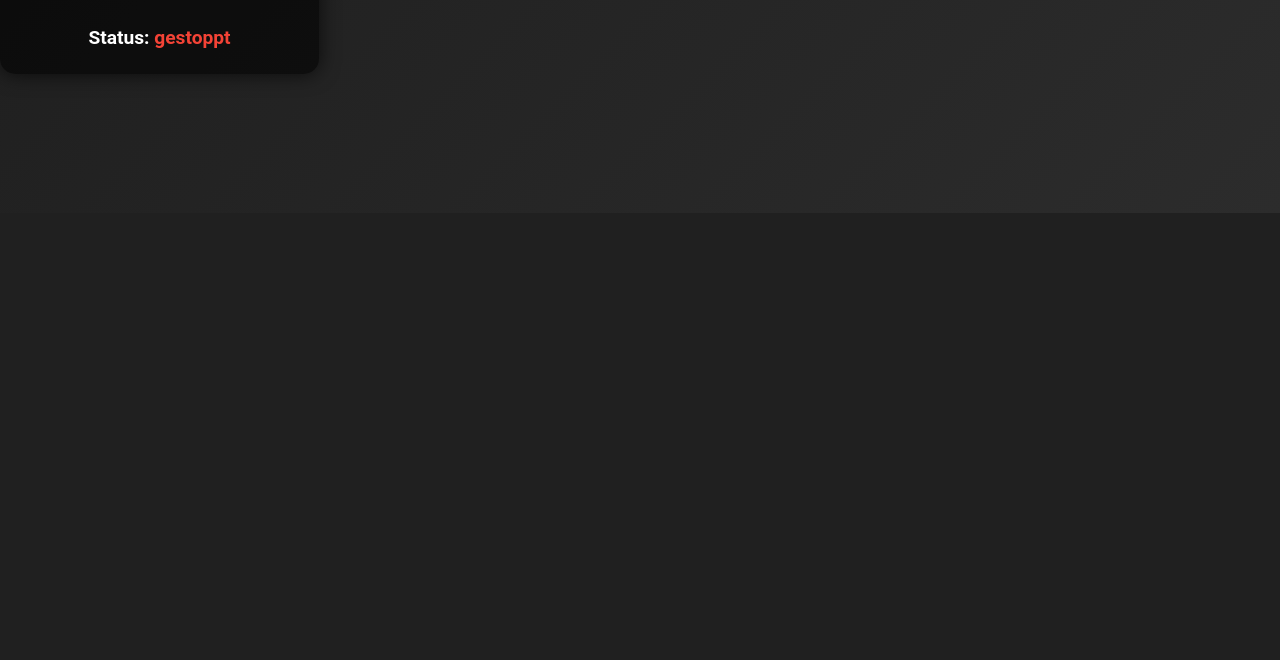
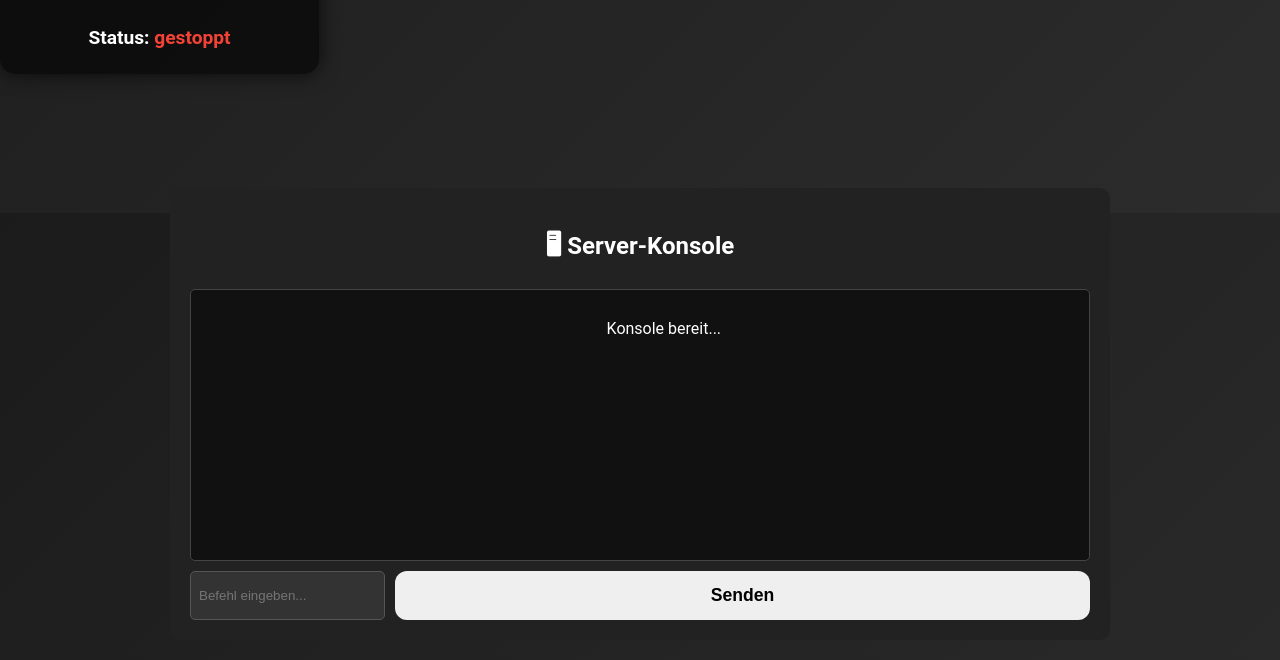
Before and after one commit to AUTLeon/Webpanel, a Flask app: page / in a window 1280 px wide. Shown: the part 587-1247 px from the top of the page. Before the commit the page ends 661 px from the top, so only its background shows below. Run offline with Flask 3, Linux system fonts and the light colour scheme.

Commit message:
added console (beta)

```diff
--- a/app.py
+++ b/app.py
@@ -48,7 +48,6 @@ def find_screens():
 
 
 def detect_server_screen():
-    """Gibt den wahrscheinlichsten Screen-Namen für den Minecraft-Server zurück (oder None)."""
     screens = find_screens()
     for s in screens:
         if s == PANEL_SCREEN_NAME:
@@ -64,31 +63,25 @@ def detect_server_screen():
 
 
 def is_server_running():
-    """
-    Prüft, ob der Minecraft-Server läuft.
-    Rückgabe: True = läuft, False = läuft nicht
-    """
-
-    # 1) Prüfe server.pid
+    # PID check
     if os.path.exists(SERVER_PID_FILE):
         try:
             with open(SERVER_PID_FILE, "r") as f:
                 pid = f.read().strip()
-            if pid and pid.isdigit():
+            if pid.isdigit():
                 res = run(f"ps -p {pid} -o comm=", wait=True)
                 if res.returncode == 0 and res.stdout.strip():
                     return True
         except Exception:
             pass
 
-    # 2) Prüfe alle laufenden Java-Prozesse auf bekannte Keywords
+    # Java process check
     res = run("pgrep -af java", wait=True)
-    java_processes = (res.stdout or "").splitlines()
-    for proc in java_processes:
+    for proc in (res.stdout or "").splitlines():
         if any(key in proc.lower() for key in ("fabric", "minecraft", "server", "paper")):
             return True
 
-    # 3) Prüfe Screens auf bekannte Keywords
+    # Screen check
     screens = find_screens()
     for s in screens:
         if s != PANEL_SCREEN_NAME and any(kw in s.lower() for kw in LIKELY_SERVER_KEYWORDS):
@@ -155,30 +148,57 @@ def screens():
 
 @app.route("/logs")
 def logs():
-    """
-    /logs?lines=200
-    Liefert die letzten N Zeilen der server.log (falls vorhanden).
-    """
     n = request.args.get("lines", "200")
     try:
         n_int = int(n)
     except ValueError:
         n_int = 200
     if os.path.exists(SERVER_LOG):
-        res = run(f"tail -n {n_int} {shlex.quote(SERVER_LOG)}")
-        if res and res.returncode == 0:
-            return res.stdout, 200, {"Content-Type": "text/plain; charset=utf-8"}
-        else:
-            try:
-                with open(SERVER_LOG, "r", encoding="utf-8", errors="ignore") as f:
-                    lines = f.readlines()
-                    tail = "".join(lines[-n_int:])
-                    return tail, 200, {"Content-Type": "text/plain; charset=utf-8"}
-            except Exception as e:
-                return f"Fehler beim Lesen der Logdatei: {e}", 500
+        try:
+            with open(SERVER_LOG, "r", encoding="utf-8", errors="ignore") as f:
+                lines = f.readlines()
+                return "".join(lines[-n_int:]), 200, {"Content-Type": "text/plain; charset=utf-8"}
+        except Exception as e:
+            return f"Fehler beim Lesen der Logdatei: {e}", 500
     else:
         return "server.log nicht gefunden!", 404
 
 
+# === 🟦 NEUE KONSOLE: HTML-Seite ===
+@app.route("/console")
+def console():
+    return render_template("console.html")
+
+
+# === 🟦 NEUE KONSOLE: Befehl senden ===
+@app.route("/console/send", methods=["POST"])
+def console_send():
+    cmd = request.json.get("cmd")
+    screen = detect_server_screen()
+
+    if not screen:
+        return jsonify({"status": "error", "msg": "Kein Server-Screen gefunden"}), 400
+
+    if cmd:
+        run(f'screen -S {shlex.quote(screen)} -X stuff "{cmd}\\n"')
+        return jsonify({"status": "ok", "sent": cmd})
+
+    return jsonify({"status": "error", "msg": "Kein Command"}), 400
+
+
+# === 🟦 NEUE KONSOLE: Live-Logs ===
+@app.route("/console/log")
+def console_log():
+    try:
+        if os.path.exists(SERVER_LOG):
+            with open(SERVER_LOG, "r", errors="ignore") as f:
+                lines = f.readlines()[-200:]
+            return jsonify({"log": "".join(lines)})
+        else:
+            return jsonify({"log": "server.log nicht gefunden!"})
+    except Exception as e:
+        return jsonify({"log": f"Fehler: {e}"})
+
+
 if __name__ == "__main__":
     app.run(host="0.0.0.0", port=8080)
--- a/static/style.css
+++ b/static/style.css
@@ -121,6 +121,41 @@ button.backup:hover { background: #42a5f5; }
     font-size: 0.85rem;
     color:#eee;
 }
+.container3 {
+    margin: 20px auto;
+    padding: 20px;
+    background: #222;
+    border-radius: 10px;
+    width: 90%;
+    max-width: 900px;
+    color: white;
+}
+
+.console-output {
+    background: #111;
+    padding: 10px;
+    height: 250px;
+    overflow-y: auto;
+    white-space: pre-wrap;
+    border: 1px solid #444;
+    border-radius: 5px;
+}
+
+.console-input {
+    margin-top: 10px;
+    display: flex;
+    gap: 10px;
+}
+
+.console-input input {
+    flex: 1;
+    padding: 8px;
+    background: #333;
+    color: white;
+    border: 1px solid #555;
+    border-radius: 5px;
+}
+
 @media only screen and (max-width: 900px) {
     .wrapper {
         flex-direction: column;
--- a/templates/index.html
+++ b/templates/index.html
@@ -15,15 +15,17 @@
             </div>
 
             <div class="buttons">
-            <a href="/start"><button class="start">🚀 Starten</button></a>
-            <a href="/stop"><button class="stop">🛑 Stoppen</button></a>
-            <a href="/backup"><button class="backup">💾 Backup</button></a>
+                <a href="/start"><button class="start">🚀 Starten</button></a>
+                <a href="/stop"><button class="stop">🛑 Stoppen</button></a>
+                <a href="/backup"><button class="backup">💾 Backup</button></a>
             </div>
 
             <div class="status">
                 Status: <span id="status-text">lade...</span>
             </div>
         </div>
+
+        <!-- LOGFenster -->
         <div class="container2">
             <div class="logs-controls">
                 <button id="refresh-logs">Logs aktualisieren</button>
@@ -34,13 +36,30 @@
             <pre id="logs" class="logs">lade logs...</pre>
         </div>
     </div>
+
+    <!-- === Neue Server-Konsole === -->
+    <div class="container3">
+        <h2>🖥 Server-Konsole</h2>
+
+        <div id="console-output" class="console-output">
+            Konsole bereit...
+        </div>
+
+        <div class="console-input">
+            <input id="console-command" type="text" placeholder="Befehl eingeben...">
+            <button id="send-command">Senden</button>
+        </div>
+    </div>
+
 <script>
+/* ===== STATUS ===== */
 async function updateStatus(){
     try{
         const resp = await fetch("/status");
         const j = await resp.json();
         const s = document.getElementById("status-text");
         const sn = document.getElementById("screen-name");
+
         if(j.running){
             s.innerText = "läuft";
             s.style.color = "#4caf50";
@@ -48,6 +67,7 @@ async function updateStatus(){
             s.innerText = "gestoppt";
             s.style.color = "#f44336";
         }
+
         sn.innerText = j.detected_screen ? j.detected_screen : "keine erkannt";
     } catch(e){
         document.getElementById("status-text").innerText = "Fehler!";
@@ -56,6 +76,7 @@ async function updateStatus(){
     }
 }
 
+/* ===== LOGS ===== */
 async function loadLogs(){
     const lines = document.getElementById("log-lines").value || 200;
     try{
@@ -83,7 +104,7 @@ document.getElementById("auto-refresh-logs").addEventListener("change", function
     }
 });
 
-// Buttons: intercept und Status nach Aktion aktualisieren
+/* ===== START/STOP/BACKUP ===== */
 document.querySelectorAll('a').forEach(link => {
     link.addEventListener('click', async function(e){
         e.preventDefault();
@@ -93,7 +114,7 @@ document.querySelectorAll('a').forEach(link => {
             const s = document.getElementById("status-text");
             s.innerText = txt;
             s.style.color = "#f0a500";
-            // kleine Verzögerung, damit Start/Stop Zeit hat
+
             setTimeout(updateStatus, 1500);
             setTimeout(loadLogs, 2000);
         }catch(e){
@@ -102,10 +123,40 @@ document.querySelectorAll('a').forEach(link => {
     });
 });
 
-// initial
+/* ===== KONSOLE (NEU) ===== */
+async function sendConsoleCommand(){
+    const cmdInput = document.getElementById("console-command");
+    const cmd = cmdInput.value.trim();
+    if(!cmd) return;
+
+    const outBox = document.getElementById("console-output");
+
+    outBox.innerText += "\n> " + cmd;
+
+    const resp = await fetch("/console", {
+        method: "POST",
+        headers: {"Content-Type": "application/json"},
+        body: JSON.stringify({command: cmd})
+    });
+
+    const txt = await resp.text();
+    outBox.innerText += "\n" + txt + "\n";
+
+    outBox.scrollTop = outBox.scrollHeight;
+    cmdInput.value = "";
+}
+
+document.getElementById("send-command").addEventListener("click", sendConsoleCommand);
+
+document.getElementById("console-command").addEventListener("keypress", function(e){
+    if(e.key === "Enter") sendConsoleCommand();
+});
+
+/* ===== INITIAL ===== */
 updateStatus();
 loadLogs();
 setInterval(updateStatus, 5000);
 </script>
+
 </body>
 </html>
```
